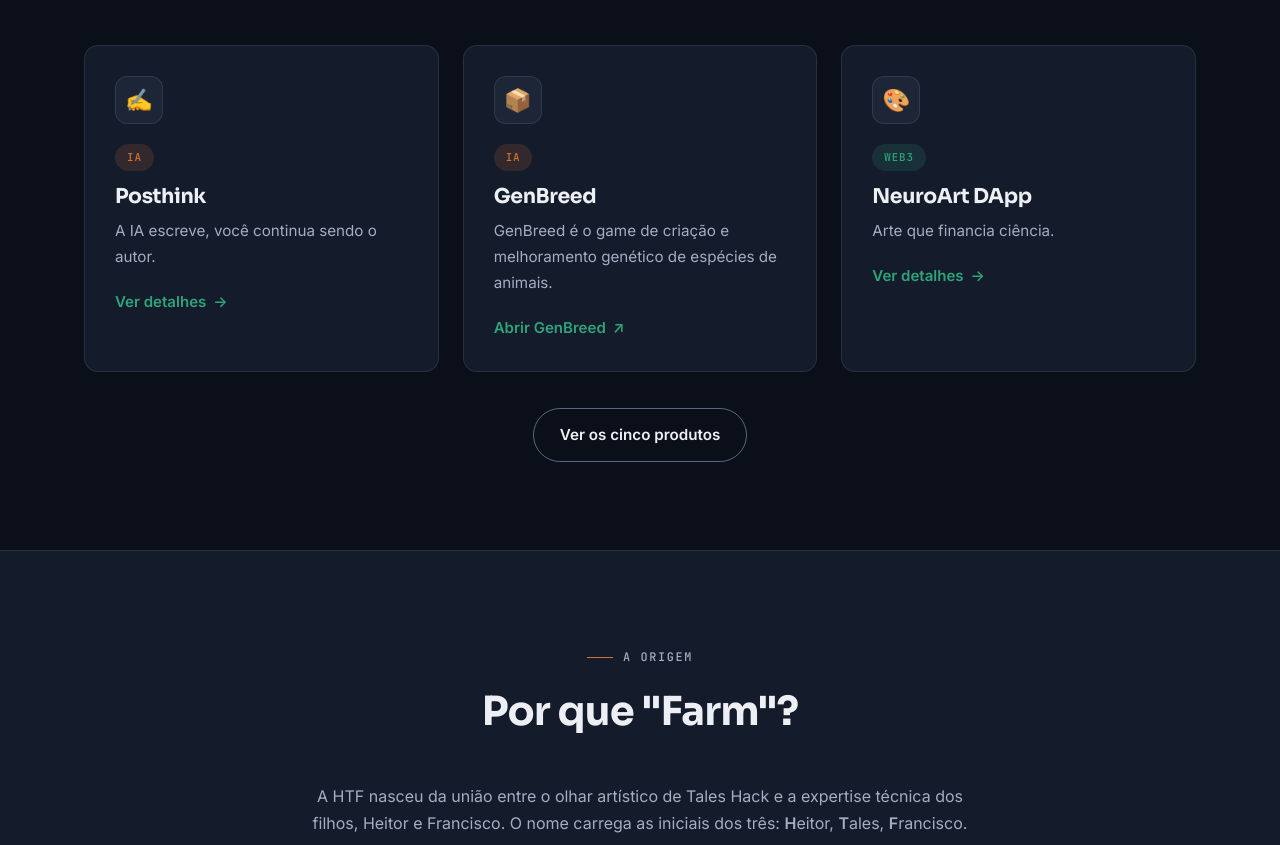
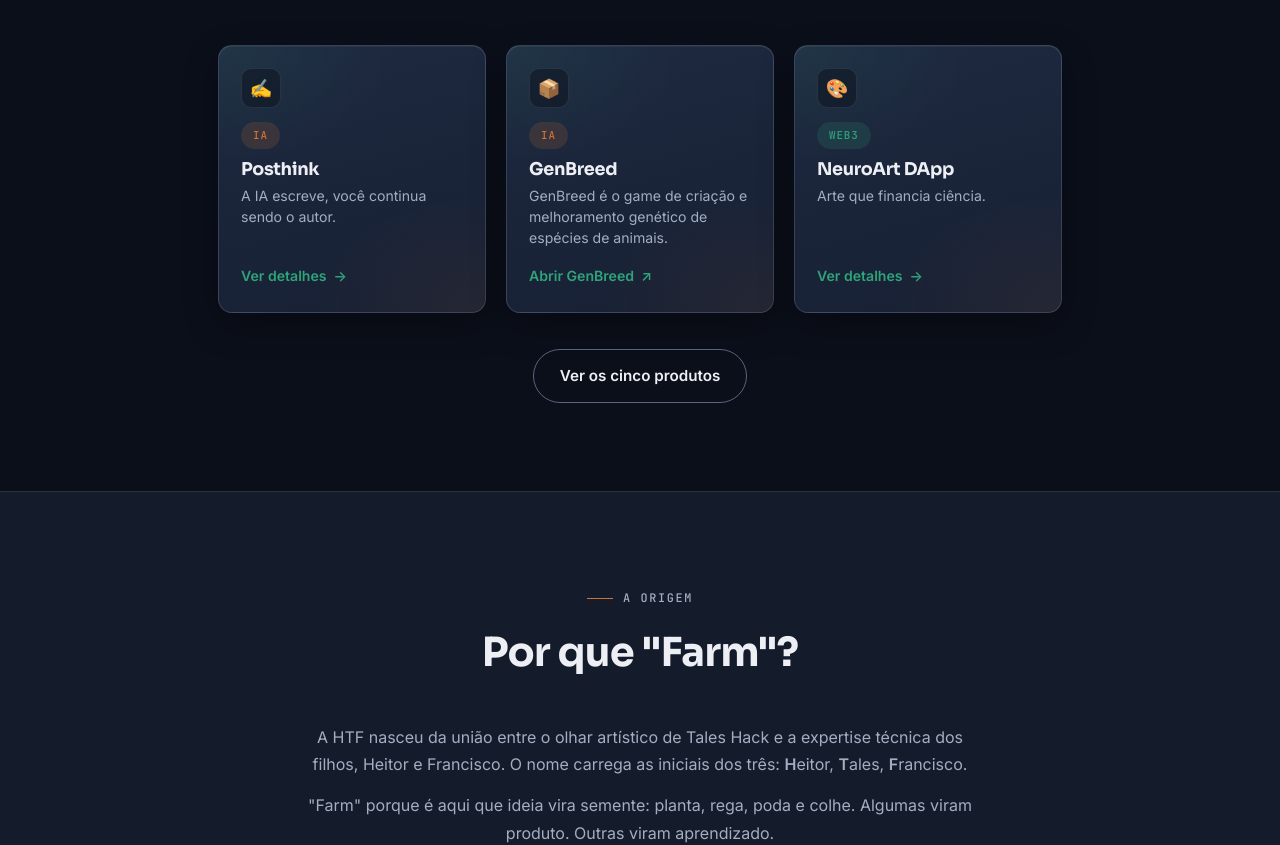
Before and after one commit to taleshack-prog/Hack-Tech-Farm-site, a website: page index.html in a window 1280 px wide. Shown: the part 975-1820 px from the top of the page. Drawn offline with Linux system fonts and the light colour scheme.

Commit message:
Cards de produto: compactos, cor própria e entrada girando

```diff
--- a/css/styles.css
+++ b/css/styles.css
@@ -444,6 +444,50 @@ body::after {
   }
 }
 
+/* ===================== Cards de produto ================================ */
+/* Mais compactos que o .card genérico, com superfície própria para se
+   destacar do fundo. flex-wrap + justify-content:center: qualquer número de
+   produtos fica centralizado, inclusive a última linha incompleta. */
+.grid-prod {
+  display: flex; flex-wrap: wrap; justify-content: center; gap: 20px;
+  perspective: 1200px;
+}
+.card-prod {
+  flex: 1 1 230px; max-width: 268px;
+  padding: 22px 22px 24px;
+  background:
+    radial-gradient(120% 80% at 0% 0%, rgba(47, 163, 122, 0.10), transparent 55%),
+    radial-gradient(120% 80% at 100% 100%, rgba(208, 114, 49, 0.08), transparent 55%),
+    linear-gradient(165deg, #1E2940 0%, #172033 100%);
+  border-color: rgba(163, 174, 194, 0.22);
+  box-shadow: 0 1px 0 rgba(255, 255, 255, 0.05) inset, 0 12px 32px rgba(0, 0, 0, 0.35);
+  display: flex; flex-direction: column;
+}
+.card-prod .card-icon { width: 40px; height: 40px; border-radius: 10px; margin-bottom: 14px; font-size: 1.15rem; background: rgba(11, 15, 26, 0.45); }
+.card-prod .card-tag { margin-bottom: 10px; align-self: flex-start; }
+.card-prod h3 { font-size: 1.1rem; margin-bottom: 6px; }
+.card-prod p { font-size: 0.88rem; line-height: 1.5; margin-bottom: 16px; }
+.card-prod .card-link { margin-top: auto; font-size: 0.88rem; }
+.card-prod:hover { border-color: rgba(47, 163, 122, 0.55); box-shadow: 0 1px 0 rgba(255, 255, 255, 0.06) inset, 0 18px 40px rgba(0, 0, 0, 0.45); }
+@media (max-width: 560px) { .card-prod { max-width: 100%; } }
+
+/* Entrada: o card gira no próprio eixo vertical, passa um pouco do ponto e
+   assenta. fill-mode "backwards" segura o estado inicial durante o atraso e
+   solta o transform no fim — assim o hover continua funcionando. */
+@keyframes card-gira {
+  0%   { opacity: 0; transform: translateY(46px) rotateY(-300deg) rotateZ(-6deg) scale(0.82); }
+  60%  { opacity: 1; }
+  78%  { transform: translateY(-4px) rotateY(10deg) rotateZ(0.6deg) scale(1.01); }
+  100% { opacity: 1; transform: none; }
+}
+@media (scripting: enabled) and (prefers-reduced-motion: no-preference) {
+  .grid-prod .card-prod:not(.is-in) { opacity: 0; }
+  .grid-prod .card-prod.is-in {
+    animation: card-gira 1.1s cubic-bezier(0.22, 1, 0.36, 1) backwards;
+    animation-delay: calc(var(--i, 0) * 130ms);
+  }
+}
+
 /* ===================== Preferências de movimento ======================= */
 @media (prefers-reduced-motion: reduce) {
   html { scroll-behavior: auto; }
--- a/index.html
+++ b/index.html
@@ -27,7 +27,7 @@
   <link rel="preconnect" href="https://fonts.googleapis.com">
   <link rel="preconnect" href="https://fonts.gstatic.com" crossorigin>
   <link rel="stylesheet" href="https://fonts.googleapis.com/css2?family=Inter:wght@400;500;600&family=Sora:wght@600;700;800&family=JetBrains+Mono:wght@400;500&display=swap">
-  <link rel="stylesheet" href="/css/styles.css?v=1ab0e2729e">
+  <link rel="stylesheet" href="/css/styles.css?v=4e378a83cc">
   <script type="application/ld+json">{"@context":"https://schema.org","@type":"Organization","name":"Hack Tech Farm","alternateName":"HTF","url":"https://hacktechfarm.com.br","email":"hacktechfarm@proton.me","description":"Software house familiar de Porto Alegre. Desenvolvimento de software, tokenização de arte e IA para LinkedIn.","address":{"@type":"PostalAddress","addressLocality":"Porto Alegre","addressRegion":"RS","addressCountry":"BR"},"founder":[{"@type":"Person","name":"Tales Hack"},{"@type":"Person","name":"Heitor Hack"},{"@type":"Person","name":"Francisco Hack"}]}</script>
 </head>
 <body>
@@ -69,7 +69,7 @@
           <h2>Nossos produtos</h2>
           <p>Cada projeto nasce de uma inquietação real e cresce até virar ferramenta de trabalho de alguém.</p>
         </div>
-        <div class="grid grid-3"><article class="card"><div class="card-icon" aria-hidden="true">✍️</div><span class="card-tag tag-ai">IA</span><h3>Posthink</h3><p>A IA escreve, você continua sendo o autor.</p><a class="card-link card-stretch" href="posthink.html">Ver detalhes <span aria-hidden="true">→</span></a></article><article class="card"><div class="card-icon" aria-hidden="true">📦</div><span class="card-tag tag-ai">IA</span><h3>GenBreed</h3><p>GenBreed é o game de criação e melhoramento genético de espécies de animais.</p><a class="card-link card-stretch" href="https://genbreed.com.br/" target="_blank" rel="noopener">Abrir GenBreed <span aria-hidden="true">↗</span><span class="visually-hidden"> (abre em nova aba)</span></a></article><article class="card"><div class="card-icon" aria-hidden="true">🎨</div><span class="card-tag tag-web3">Web3</span><h3>NeuroArt DApp</h3><p>Arte que financia ciência.</p><a class="card-link card-stretch" href="neuroart.html">Ver detalhes <span aria-hidden="true">→</span></a></article></div>
+        <div class="grid-prod"><article class="card card-prod"><div class="card-icon" aria-hidden="true">✍️</div><span class="card-tag tag-ai">IA</span><h3>Posthink</h3><p>A IA escreve, você continua sendo o autor.</p><a class="card-link card-stretch" href="posthink.html">Ver detalhes <span aria-hidden="true">→</span></a></article><article class="card card-prod"><div class="card-icon" aria-hidden="true">📦</div><span class="card-tag tag-ai">IA</span><h3>GenBreed</h3><p>GenBreed é o game de criação e melhoramento genético de espécies de animais.</p><a class="card-link card-stretch" href="https://genbreed.com.br/" target="_blank" rel="noopener">Abrir GenBreed <span aria-hidden="true">↗</span><span class="visually-hidden"> (abre em nova aba)</span></a></article><article class="card card-prod"><div class="card-icon" aria-hidden="true">🎨</div><span class="card-tag tag-web3">Web3</span><h3>NeuroArt DApp</h3><p>Arte que financia ciência.</p><a class="card-link card-stretch" href="neuroart.html">Ver detalhes <span aria-hidden="true">→</span></a></article></div>
         <p class="center" style="margin-top:36px"><a href="produtos.html" class="btn btn-ghost">Ver os cinco produtos</a></p>
       </div>
     </section>
@@ -127,7 +127,7 @@
     </div>
   </footer>
 
-  <script src="/js/site.js?v=d0761fb39b" defer></script>
+  <script src="/js/site.js?v=c7fba49106" defer></script>
   <!-- Vercel Web Analytics. O script vem do próprio domínio, então passa na CSP
        script-src 'self'. Sem cookie e sem dado pessoal: só página, referrer e
        país. Ative antes em Vercel → Analytics → Enable, senão o arquivo dá 404. -->
--- a/js/site.js
+++ b/js/site.js
@@ -245,6 +245,37 @@
     });
   }
 
+  /* ===================== Entrada dos cards de produto ================== */
+  /* Os cards entram girando, um depois do outro, quando a grade aparece na
+     tela. O índice de cada card (--i) é calculado aqui, na hora — por isso
+     um produto novo no catálogo entra no movimento sem mexer em nada.
+     O estado escondido só existe no CSS com JS ativo e sem "reduzir
+     movimento"; se o IntersectionObserver faltar, os cards aparecem direto. */
+
+  function initCardEntrance() {
+    var grids = $$('.grid-prod');
+    if (!grids.length) return;
+
+    function reveal(grid) {
+      $$('.card-prod', grid).forEach(function (card, i) {
+        card.style.setProperty('--i', i);
+        card.classList.add('is-in');
+      });
+    }
+
+    if (!('IntersectionObserver' in window)) { grids.forEach(reveal); return; }
+
+    var io = new IntersectionObserver(function (entries) {
+      entries.forEach(function (entry) {
+        if (!entry.isIntersecting) return;
+        reveal(entry.target);
+        io.unobserve(entry.target);
+      });
+    }, { threshold: 0.15, rootMargin: '0px 0px -40px 0px' });
+
+    grids.forEach(function (grid) { io.observe(grid); });
+  }
+
   /* ===================== Ano no rodapé ================================= */
 
   function initYear() {
@@ -257,5 +288,6 @@
     initContact();
     initGallery();
     initYear();
+    initCardEntrance();
   });
 })();
--- a/tools/build.mjs
+++ b/tools/build.mjs
@@ -226,7 +226,7 @@ function productCard(p) {
   }
   const tag = p.category
     ? `<span class="card-tag ${CATEGORY_CLASS[p.category] || 'tag-pwa'}">${esc(p.category)}</span>` : '';
-  return `<article class="card"><div class="card-icon" aria-hidden="true">${esc(p.icon || '📦')}</div>${tag}`
+  return `<article class="card card-prod"><div class="card-icon" aria-hidden="true">${esc(p.icon || '📦')}</div>${tag}`
     + `<h3>${esc(p.name)}</h3><p>${esc(p.tagline || p.description)}</p>${link}</article>`;
 }
 
@@ -314,7 +314,7 @@ function buildHome() {
           <h2>Nossos produtos</h2>
           <p>Cada projeto nasce de uma inquietação real e cresce até virar ferramenta de trabalho de alguém.</p>
         </div>
-        <div class="grid grid-3">${renderProducts(3)}</div>
+        <div class="grid-prod">${renderProducts(3)}</div>
         <p class="center" style="margin-top:36px"><a href="produtos.html" class="btn btn-ghost">Ver ${live().length === 1 ? 'o produto' : 'os ' + NO_AR()}</a></p>
       </div>
     </section>
@@ -356,7 +356,7 @@ function buildProdutos() {
 
     <section class="section" style="padding-top:24px">
       <div class="container">
-        <div class="grid grid-2">${renderProducts()}</div>
+        <div class="grid-prod">${renderProducts()}</div>
       </div>
     </section>
 
```
Also changed, not shown: 404.html (+2 -2 lines), asphalt.html (+2 -2 lines), contato.html (+2 -2 lines), dashboard.html (+1 -1 lines), galeria.html (+2 -2 lines), login.html (+1 -1 lines), neuroart.html (+2 -2 lines), parceiros.html (+2 -2 lines), posthink.html (+2 -2 lines), produtos.html (+3 -3 lines), roadmap.html (+2 -2 lines), sobre.html (+2 -2 lines).
